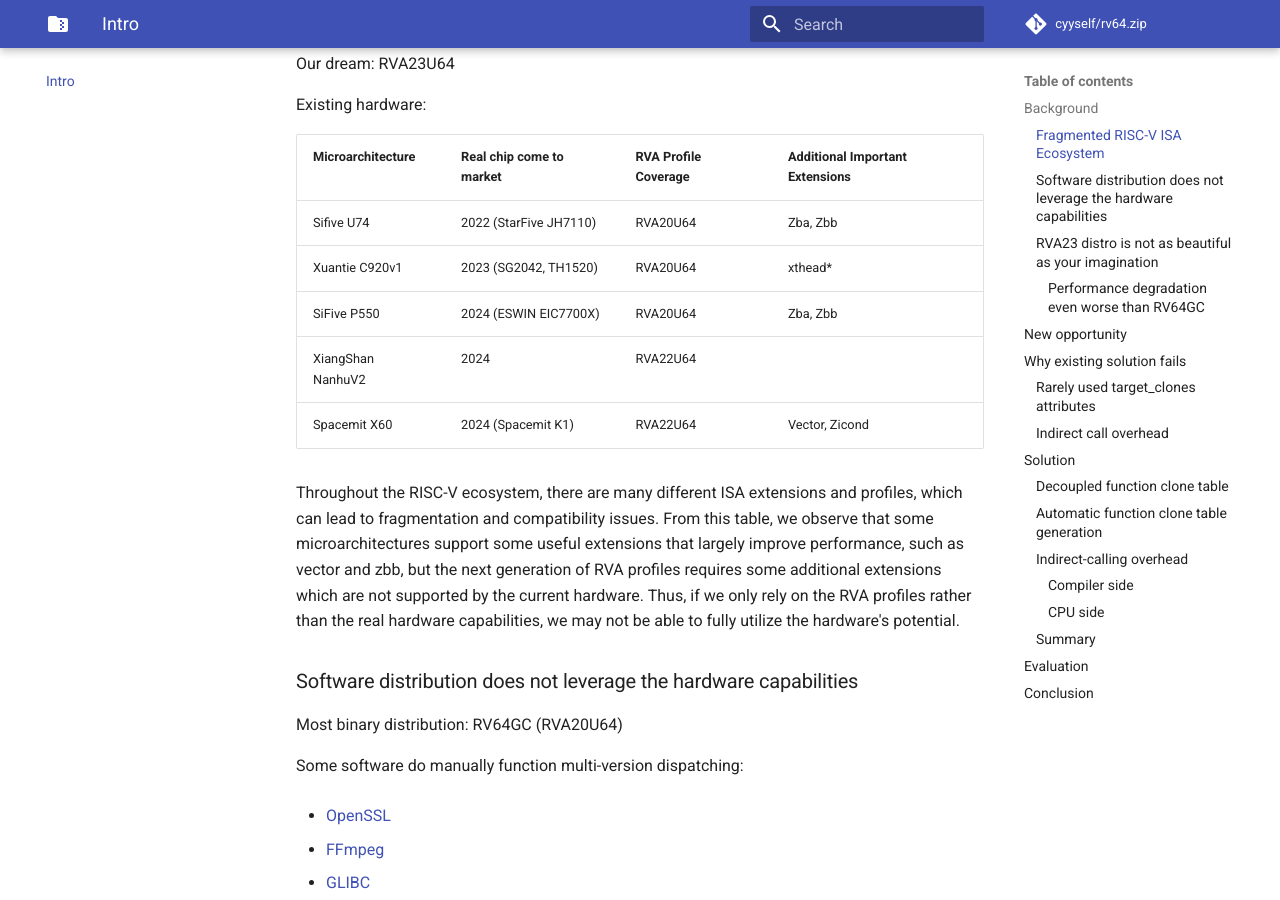
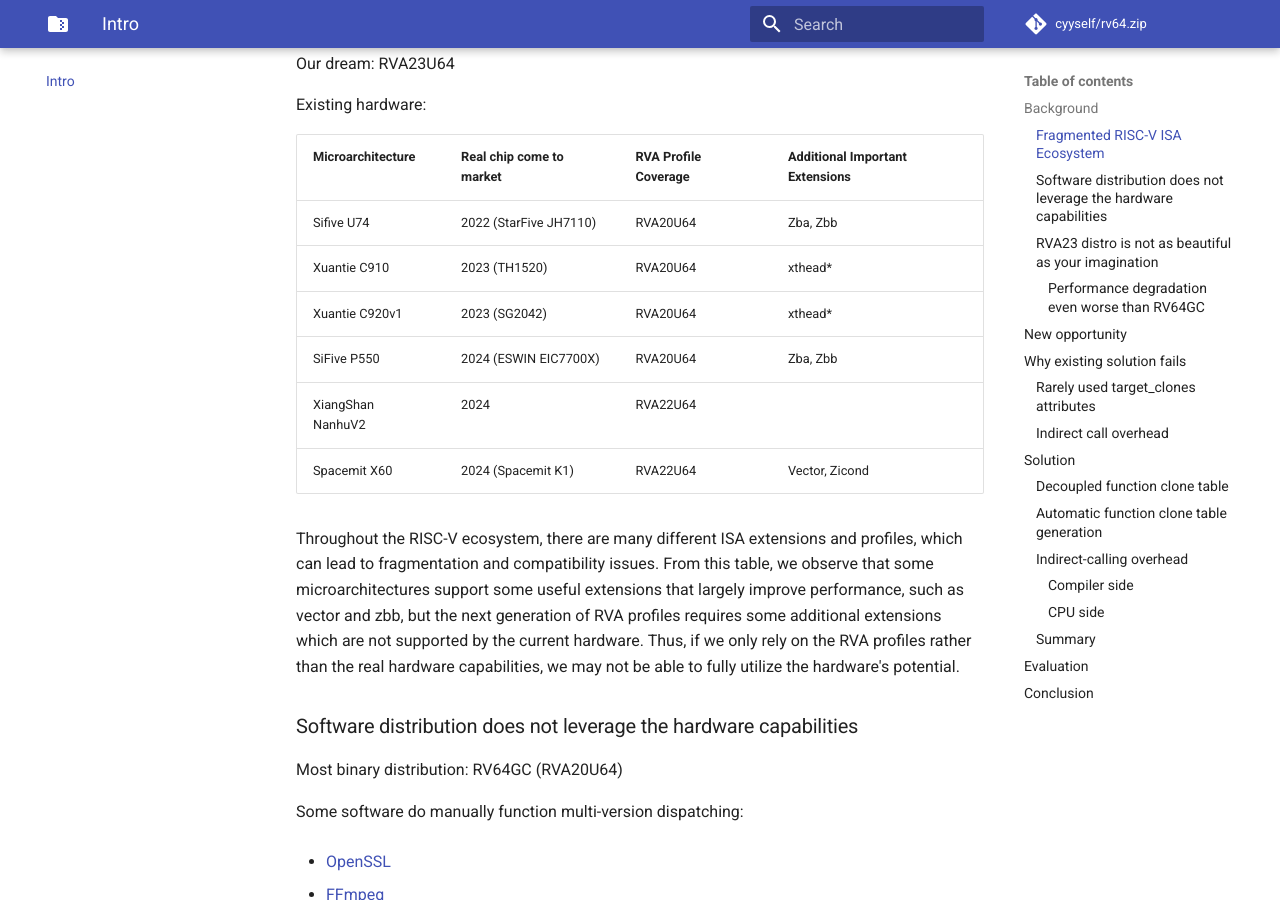
Before and after one commit to cyyself/rv64.zip, an MkDocs documentation site: the page built from docs/index.md, in a window 1280 px wide and 900 px high, scrolled down 525 px. Built offline with MkDocs 1.6.1 and Material for MkDocs 9.7.7, drawn with Linux system fonts in a browser that asks for light colours; comment, search, counter and statistics services are not loaded.

Commit message:
index.md: corret Xuantie

```diff
--- a/docs/index.md
+++ b/docs/index.md
@@ -17,7 +17,8 @@ Existing hardware:
 | Microarchitecture | Real chip come to market | RVA Profile Coverage | Additional Important Extensions |
 |-------------------|--------------------------|----------------------|---------------------------------|
 | Sifive U74        | 2022 (StarFive JH7110)   | RVA20U64             | Zba, Zbb                        |
-| Xuantie C920v1    | 2023 (SG2042, TH1520)    | RVA20U64             | xthead*                         |
+| Xuantie C910      | 2023 (TH1520)            | RVA20U64             | xthead*                         |
+| Xuantie C920v1    | 2023 (SG2042)            | RVA20U64             | xthead*                         |
 | SiFive P550       | 2024 (ESWIN EIC7700X)    | RVA20U64             | Zba, Zbb                        |
 | XiangShan NanhuV2 | 2024                     | RVA22U64             |                                 |
 | Spacemit X60      | 2024 (Spacemit K1)       | RVA22U64             | Vector, Zicond                  |
```
